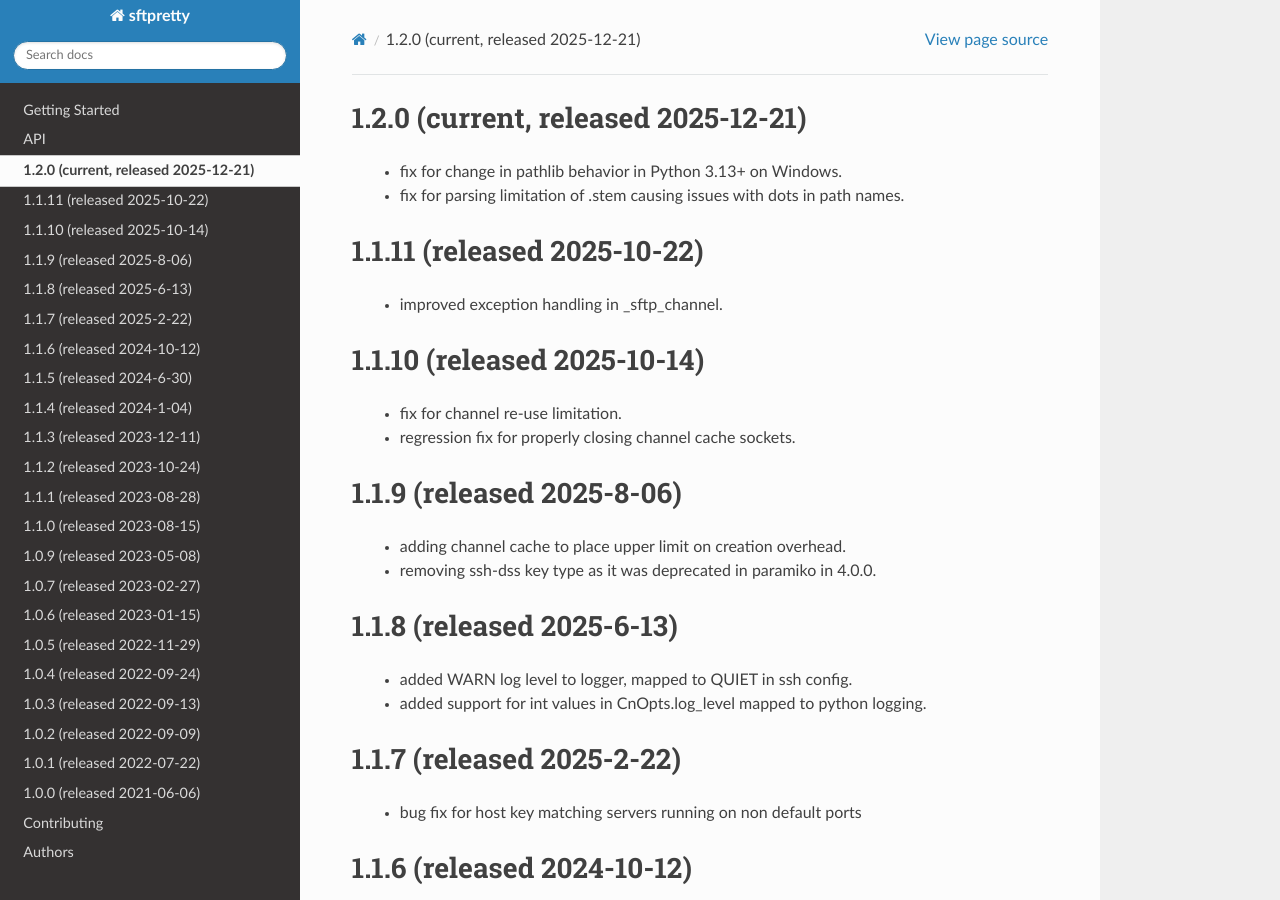
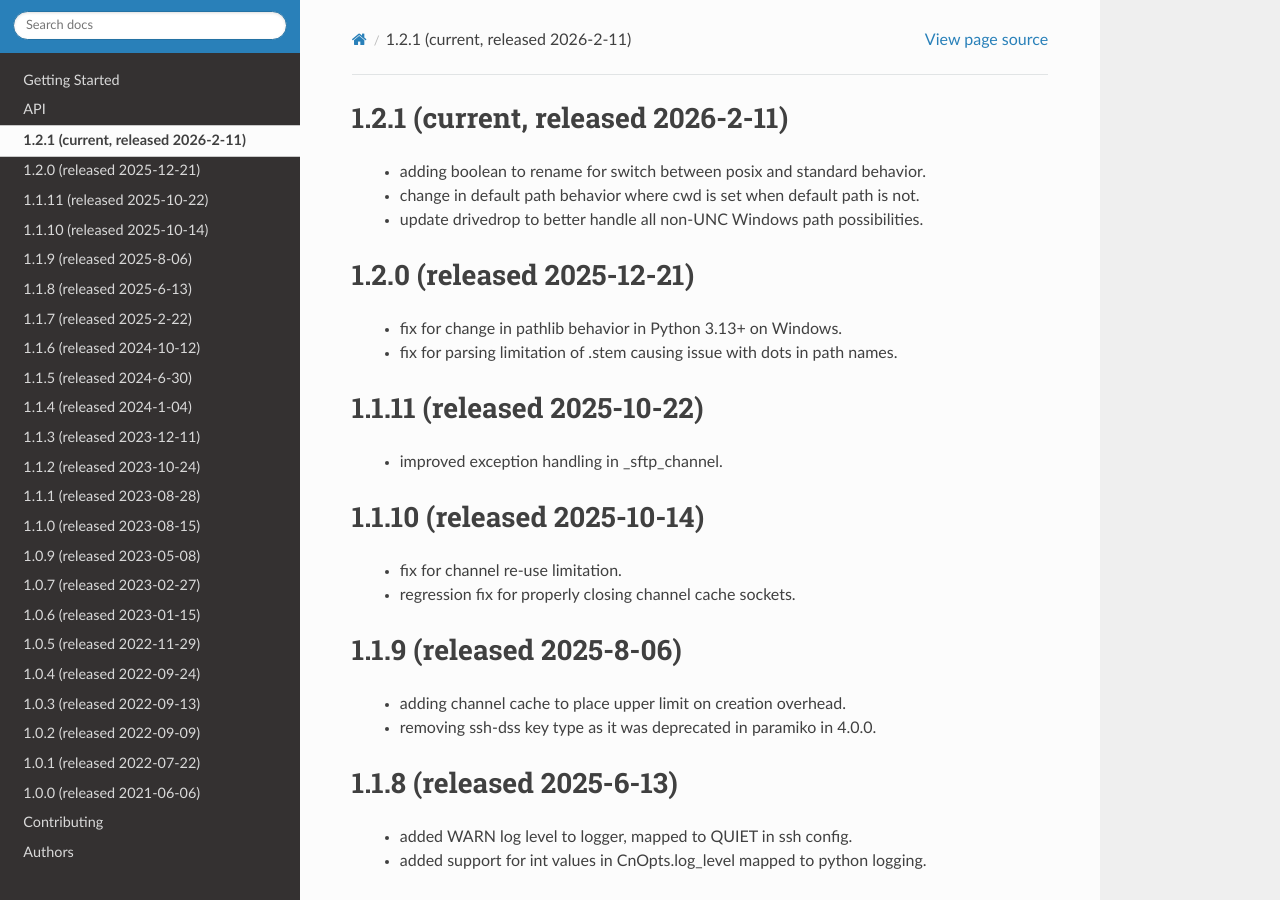
Before and after one commit to byteskeptical/sftpretty, a Sphinx documentation site: the page built from docs/changes.rst, in a window 1280 px wide and 900 px high. Built offline with Sphinx 7.4.7 and the Read the Docs theme 3.1.0, drawn with Linux system fonts in a browser that asks for light colours.

Commit message:
adding boolean posix to rename function to allowing switching between posix_rename and standard rename behavior. Added to existing rename test to include new codepath, version bump

```diff
--- a/docs/changes.rst
+++ b/docs/changes.rst
@@ -1,7 +1,13 @@
-1.2.0 (current, released 2025-12-21)
-------------------------------------
+1.2.1 (current, released 2026-2-11)
+-----------------------------------
+    * adding boolean to rename for switch between posix and standard behavior.
+    * change in default path behavior where cwd is set when default path is not.
+    * update drivedrop to better handle all non-UNC Windows path possibilities.
+
+1.2.0 (released 2025-12-21)
+---------------------------
     * fix for change in pathlib behavior in Python 3.13+ on Windows.
-    * fix for parsing limitation of .stem causing issues with dots in path names.
+    * fix for parsing limitation of .stem causing issue with dots in path names.
 
 1.1.11 (released 2025-10-22)
 ----------------------------
--- a/docs/conf.py
+++ b/docs/conf.py
@@ -47,16 +47,16 @@ master_doc = 'index'
 
 # General information about the project.
 project = u'sftpretty'
-copyright = u'2025, byteskeptical'
+copyright = u'2026, byteskeptical'
 
 # The version info for the project you're documenting, acts as replacement for
 # |version| and |release|, also used in various other places throughout the
 # built documents.
 #
 # The short X.Y version.
-version = '1.2.0'
+version = '1.2.1'
 # The full version, including alpha/beta/rc tags.
-release = '1.2.0'
+release = '1.2.1'
 
 # The language for content autogenerated by Sphinx. Refer to documentation
 # for a list of supported languages.
--- a/pyproject.toml
+++ b/pyproject.toml
@@ -48,7 +48,7 @@ keywords = [
 name = 'sftpretty'
 readme = 'README.rst'
 requires-python = '>=3.6'
-version = '1.2.0'
+version = '1.2.1'
 
 [project.scripts]
 sftpretty = 'sftpretty:Connection'
```
Also changed, not shown: sftpretty/__init__.py (+6 -3 lines), 2 other files.
